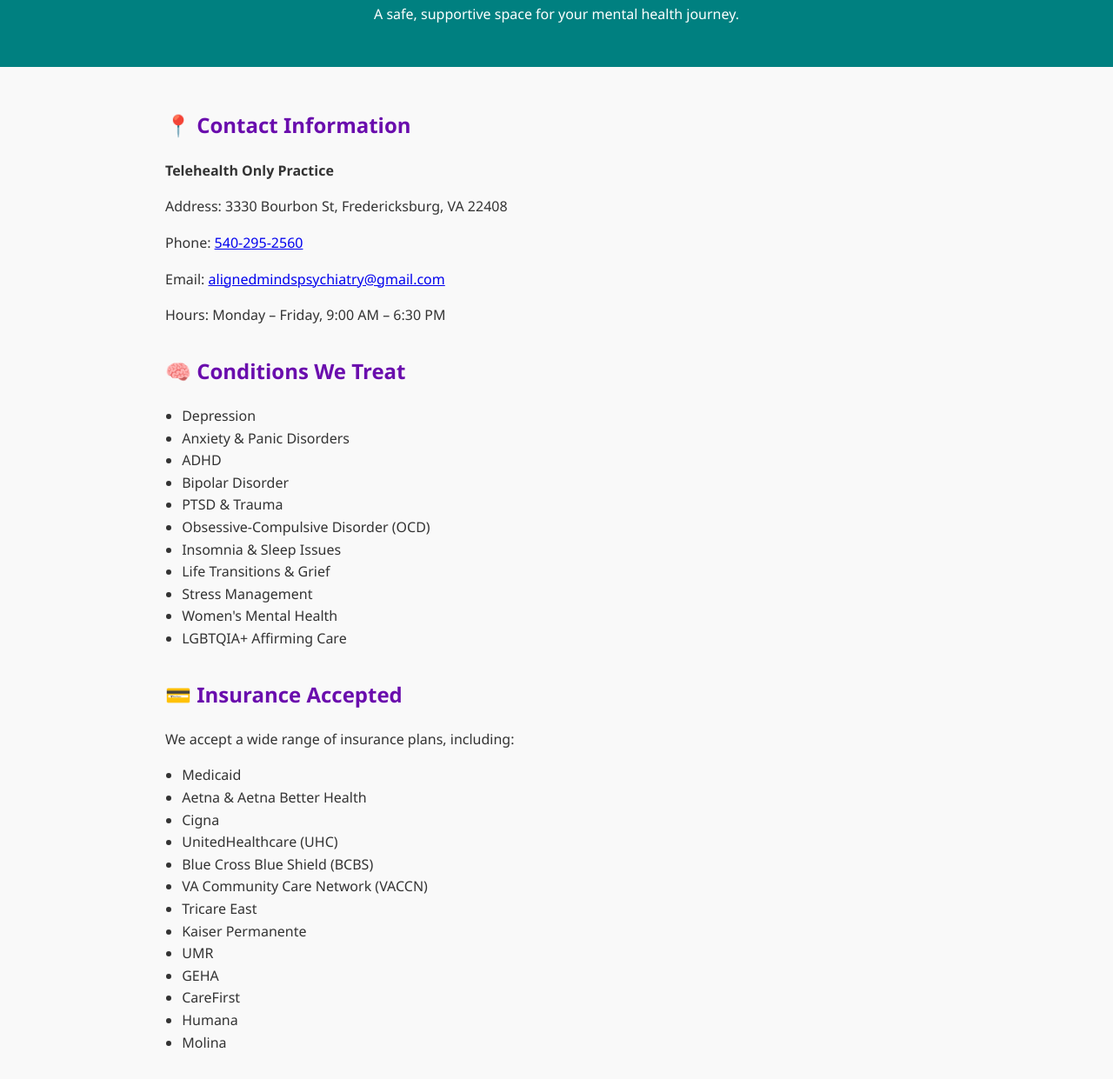
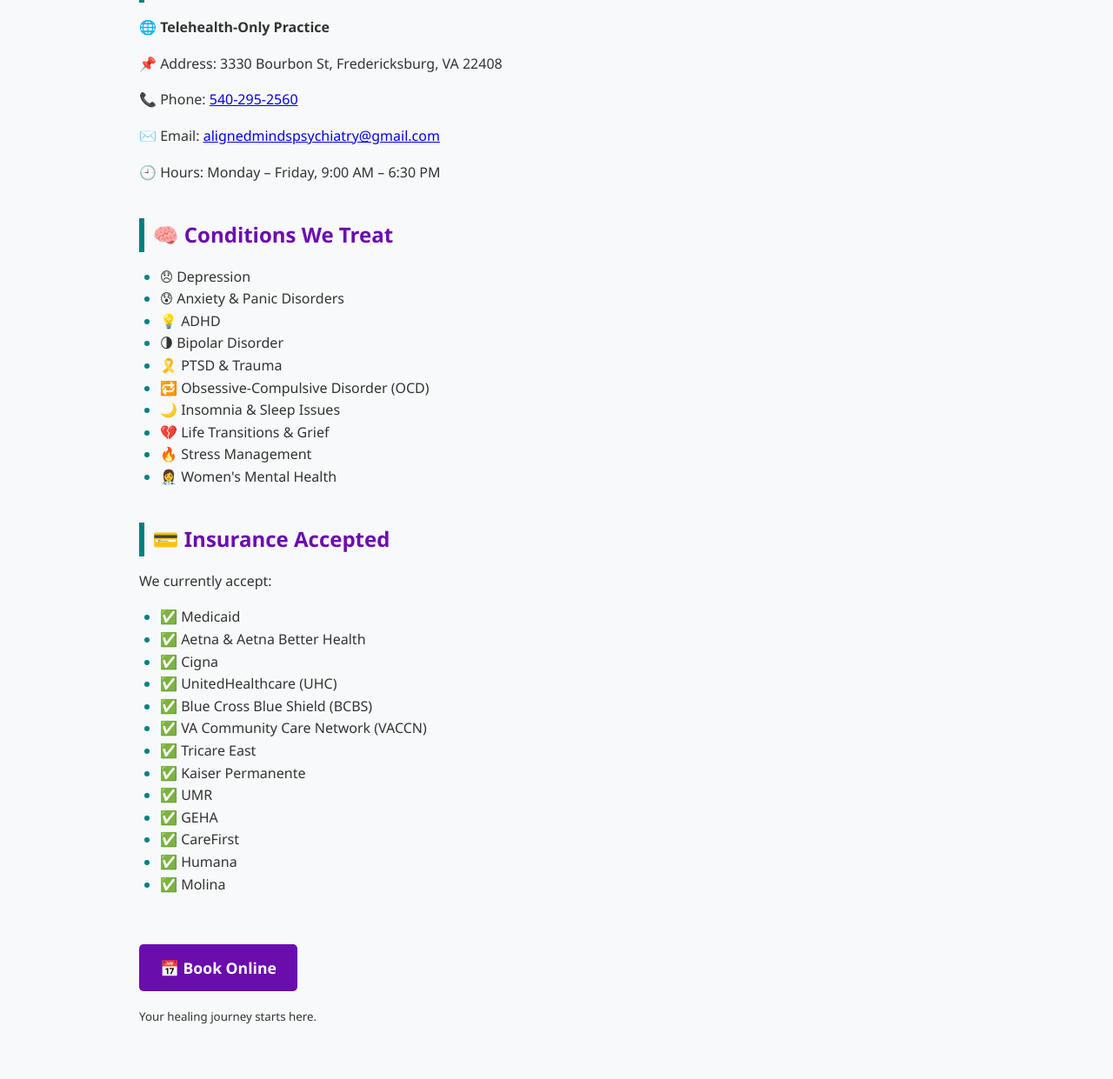
Before and after one commit to iman044/aligned-minds-new, a plain HTML site: page index.html in a window 1280 px wide. Shown: the part 311-1552 px from the top of the page at 87% size. Drawn offline with Linux system fonts and the light colour scheme.

Commit message:
Update index.htmlll

```diff
--- a/index.html
+++ b/index.html
@@ -1,69 +1,80 @@
-<header>
-  <h1>Aligned Minds Psychiatry LLC</h1>
-  <p><em>“Gentle care for your mind, the holistic way.”</em></p>
-</header>
 <!DOCTYPE html>
 <html lang="en">
 <head>
   <meta charset="UTF-8" />
   <meta name="viewport" content="width=device-width, initial-scale=1.0"/>
-  <title>Aligned Minds Psychiatry</title>
+  <title>Aligned Minds Psychiatry LLC</title>
   <style>
     :root {
       --teal: #008080;
       --purple: #6A0DAD;
-      --light-bg: #f9f9f9;
+      --light-bg: #f8f9fa;
+      --text-dark: #333;
     }
 
     body {
       font-family: 'Segoe UI', Tahoma, Geneva, Verdana, sans-serif;
       background-color: var(--light-bg);
-      color: #333;
+      color: var(--text-dark);
       margin: 0;
       padding: 0;
       line-height: 1.6;
     }
 
     header {
-      background: var(--teal);
+      background: linear-gradient(to right, var(--teal), var(--purple));
       color: white;
-      padding: 2rem;
+      padding: 2rem 1rem;
       text-align: center;
     }
 
     header h1 {
+      font-size: 2.5rem;
       margin-bottom: 0.5rem;
     }
 
+    header p {
+      font-size: 1.2rem;
+      font-style: italic;
+    }
+
     .container {
-      max-width: 900px;
+      max-width: 960px;
       margin: 0 auto;
       padding: 2rem;
     }
 
     .section {
-      margin-bottom: 2rem;
+      margin-bottom: 2.5rem;
     }
 
     h2 {
       color: var(--purple);
-      margin-top: 1rem;
+      font-size: 1.5rem;
+      border-left: 6px solid var(--teal);
+      padding-left: 0.6rem;
+      margin-bottom: 1rem;
     }
 
     ul {
-      padding-left: 1.2rem;
+      padding-left: 1.5rem;
+    }
+
+    li::marker {
+      color: var(--teal);
     }
 
     .book-button {
       display: inline-block;
       background: var(--purple);
       color: white;
-      padding: 0.75rem 1.5rem;
+      padding: 0.8rem 1.5rem;
       text-decoration: none;
       border-radius: 5px;
       font-weight: bold;
+      font-size: 1.1rem;
       margin-top: 1rem;
-      transition: background 0.3s;
+      transition: background 0.3s ease;
     }
 
     .book-button:hover {
@@ -73,7 +84,7 @@
     footer {
       text-align: center;
       padding: 1rem;
-      background: #eee;
+      background: #e9ecef;
       font-size: 0.9rem;
     }
 
@@ -83,7 +94,16 @@
       }
 
       header {
-        padding: 1.5rem;
+        padding: 1.5rem 1rem;
+      }
+
+      header h1 {
+        font-size: 2rem;
+      }
+
+      .book-button {
+        font-size: 1rem;
+        padding: 0.7rem 1.2rem;
       }
     }
   </style>
@@ -91,67 +111,67 @@
 <body>
 
   <header>
-    <h1>Aligned Minds Psychiatry</h1>
-    <p>A safe, supportive space for your mental health journey.</p>
+    <h1>Aligned Minds Psychiatry LLC</h1>
+    <p>“Gentle care for your mind, the holistic way.” 🌿</p>
   </header>
 
   <div class="container">
 
     <div class="section">
       <h2>📍 Contact Information</h2>
-      <p><strong>Telehealth Only Practice</strong></p>
-      <p>Address: 3330 Bourbon St, Fredericksburg, VA 22408</p>
-      <p>Phone: <a href="tel:5402952560">540-295-2560</a></p>
-      <p>Email: <a href="mailto:alignedmindspsychiatry@gmail.com">alignedmindspsychiatry@gmail.com</a></p>
-      <p>Hours: Monday – Friday, 9:00 AM – 6:30 PM</p>
+      <p><strong>🌐 Telehealth-Only Practice</strong></p>
+      <p>📌 Address: 3330 Bourbon St, Fredericksburg, VA 22408</p>
+      <p>📞 Phone: <a href="tel:5402952560">540-295-2560</a></p>
+      <p>✉️ Email: <a href="mailto:alignedmindspsychiatry@gmail.com">alignedmindspsychiatry@gmail.com</a></p>
+      <p>🕘 Hours: Monday – Friday, 9:00 AM – 6:30 PM</p>
     </div>
 
     <div class="section">
       <h2>🧠 Conditions We Treat</h2>
       <ul>
-        <li>Depression</li>
-        <li>Anxiety & Panic Disorders</li>
-        <li>ADHD</li>
-        <li>Bipolar Disorder</li>
-        <li>PTSD & Trauma</li>
-        <li>Obsessive-Compulsive Disorder (OCD)</li>
-        <li>Insomnia & Sleep Issues</li>
-        <li>Life Transitions & Grief</li>
-        <li>Stress Management</li>
-        <li>Women's Mental Health</li>
-        <li>LGBTQIA+ Affirming Care</li>
+        <li>😞 Depression</li>
+        <li>😰 Anxiety & Panic Disorders</li>
+        <li>💡 ADHD</li>
+        <li>🌗 Bipolar Disorder</li>
+        <li>🎗️ PTSD & Trauma</li>
+        <li>🔁 Obsessive-Compulsive Disorder (OCD)</li>
+        <li>🌙 Insomnia & Sleep Issues</li>
+        <li>💔 Life Transitions & Grief</li>
+        <li>🔥 Stress Management</li>
+        <li>👩‍⚕️ Women's Mental Health</li>
+
       </ul>
     </div>
 
     <div class="section">
       <h2>💳 Insurance Accepted</h2>
-      <p>We accept a wide range of insurance plans, including:</p>
+      <p>We currently accept:</p>
       <ul>
-        <li>Medicaid</li>
-        <li>Aetna & Aetna Better Health</li>
-        <li>Cigna</li>
-        <li>UnitedHealthcare (UHC)</li>
-        <li>Blue Cross Blue Shield (BCBS)</li>
-        <li>VA Community Care Network (VACCN)</li>
-        <li>Tricare East</li>
-        <li>Kaiser Permanente</li>
-        <li>UMR</li>
-        <li>GEHA</li>
-        <li>CareFirst</li>
-        <li>Humana</li>
-        <li>Molina</li>
+        <li>✅ Medicaid</li>
+        <li>✅ Aetna & Aetna Better Health</li>
+        <li>✅ Cigna</li>
+        <li>✅ UnitedHealthcare (UHC)</li>
+        <li>✅ Blue Cross Blue Shield (BCBS)</li>
+        <li>✅ VA Community Care Network (VACCN)</li>
+        <li>✅ Tricare East</li>
+        <li>✅ Kaiser Permanente</li>
+        <li>✅ UMR</li>
+        <li>✅ GEHA</li>
+        <li>✅ CareFirst</li>
+        <li>✅ Humana</li>
+        <li>✅ Molina</li>
       </ul>
     </div>
 
     <div class="section">
-      <a href="https://forms.gle/your-google-form-link" class="book-button" target="_blank">Book Online</a>
-      <p><small>Click the button to schedule an appointment securely online.</small></p>
+      <a href="bookings.html" class="book-button">📅 Book Online</a>
+      <p><small>Your healing journey starts here.</small></p>
     </div>
 
   </div>
 
   <footer>
-    &copy; 2025 Aligned Minds Psychiatry. All rights reserved.
+    &copy; 2025 Aligned Minds Psychiatry LLC. All rights reserved.
   </footer>
 
 </body>
```
